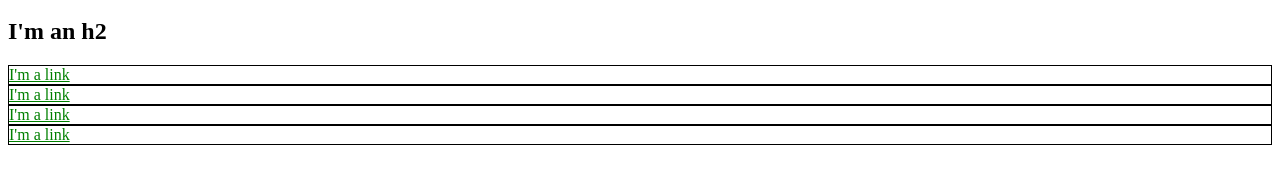
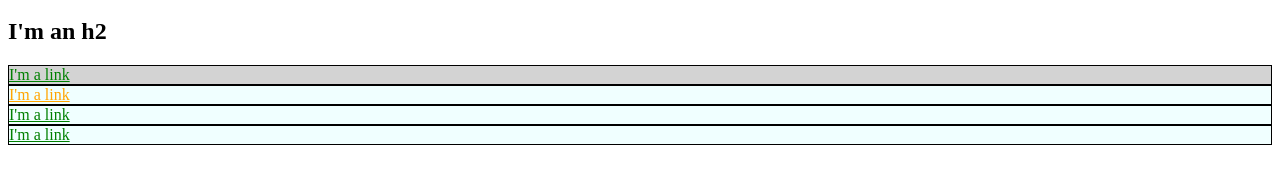
Before and after one commit to allendm9/css-le, a plain HTML site: page index.html in a window 1280 px wide. Shown: the part 136-320 px from the top of the page. Drawn offline with Linux system fonts and the light colour scheme.

Commit message:
Second commit

```diff
--- a/index.html
+++ b/index.html
@@ -3,32 +3,56 @@
   <head>
     <title>Test Page: Don't Panic</title>
     <meta charset="utf-8">
+    <style>
+  	    a {
+  	    	color: red;
+        }
+
+        #exec-bio {
+        	background-color: lightgray;
+        }
+        .bio-box {
+        	border: 1px solid black;
+        }
+
+        .bio-box a{
+        	color: green;
+        }
+
+        #link a{
+        	color: orange;
+        }
+
+        .change-color {
+        	background-color: azure;
+        }
+    </style>
   </head>
   <body>
     <h1>I'm an h1</h1>
     <ul>
       <li>
-        <a href="http://example.com/" style="color: red;">Link</a>
+        <a href="http://example.com/">Link</a>
       </li>
       <li>
-        <a href="http://example.com/" style="color: red;">Link</a>
+        <a href="http://example.com/">Link</a>
       </li>
       <li>
-        <a href="http://example.com/" style="color: red;">Link</a>
+        <a href="http://example.com/">Link</a>
       </li>
     </ul>
     <h2>I'm an h2</h2>
-    <div style="border: 1px solid black;">
-      <a href="http://example.com/" style="color: green;">I'm a link</a>
+    <div id="exec-bio" class="bio-box change-color">
+      <a href="http://example.com/">I'm a link</a>
     </div>
-    <div style="border: 1px solid black;">
-      <a href="http://example.com/" style="color: green;">I'm a link</a>
+    <div id="link" class="bio-box change-color">
+      <a href="http://example.com/">I'm a link</a>
     </div>
-    <div style="border: 1px solid black;">
-      <a href="http://example.com/" style="color: green;">I'm a link</a>
+    <div class="bio-box change-color">
+      <a href="http://example.com/">I'm a link</a>
     </div>
-    <div style="border: 1px solid black;">
-      <a href="http://example.com/" style="color: green;">I'm a link</a>
+    <div class="bio-box change-color">
+      <a href="http://example.com/">I'm a link</a>
     </div>
   </body>
 </html>
```
